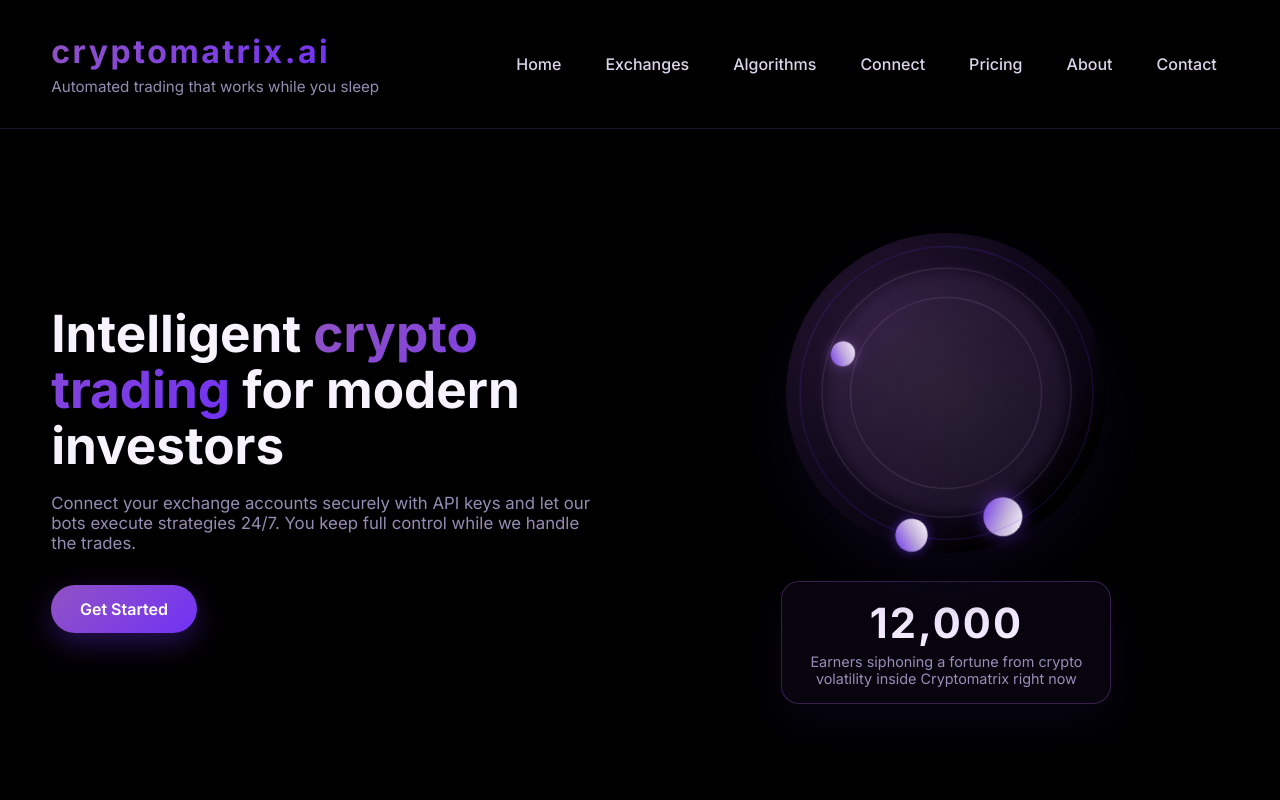
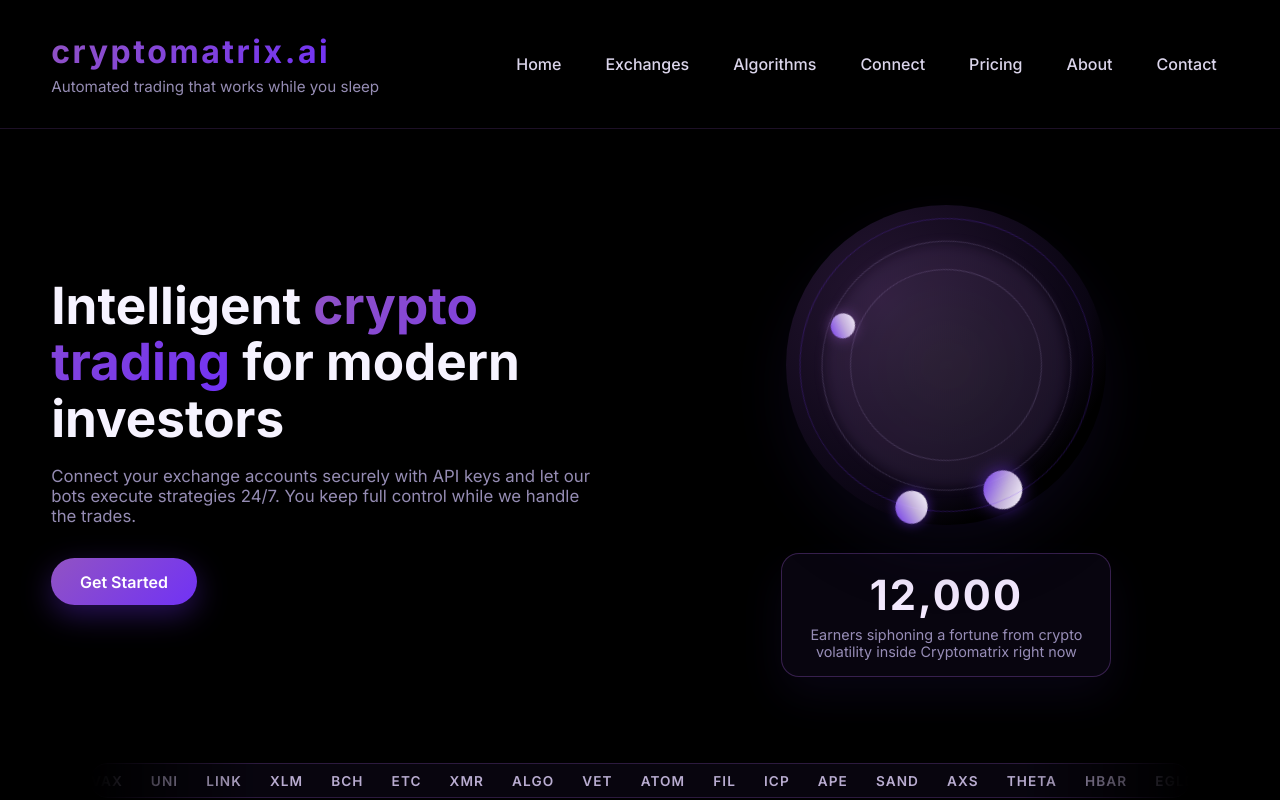
Before and after one commit to arthur-zakaryan/cryptomatrix, a React (Vite) app: page / in a window 1280 px wide. Shown: the top 800 px of the page. Built offline with nearby package versions, Linux system fonts and the light colour scheme.

Commit message:
Add full-width hero marquee of top coins

```diff
--- a/src/App.css
+++ b/src/App.css
@@ -85,12 +85,22 @@
 
 .hero {
   display: grid;
-  grid-template-columns: repeat(auto-fit, minmax(280px, 1fr));
+  grid-template-columns: minmax(0, 1fr);
+  grid-template-areas:
+    'content'
+    'visual'
+    'marquee';
   align-items: center;
+  justify-items: center;
   min-height: calc(100vh - 120px);
   padding: clamp(3rem, 6vw, 6rem) clamp(1.5rem, 4vw, 4rem);
   gap: 3rem;
   scroll-margin-top: 6rem;
+}
+
+.hero-content {
+  grid-area: content;
+  justify-self: stretch;
 }
 
 .hero-content h1 {
@@ -130,6 +140,8 @@
 }
 
 .hero-visual {
+  grid-area: visual;
+  justify-self: stretch;
   display: flex;
   justify-content: center;
   align-items: center;
@@ -239,6 +251,87 @@
   color: rgba(212, 200, 255, 0.7);
   text-align: center;
   max-width: 18rem;
+}
+
+.orbital-marquee {
+  grid-area: marquee;
+  justify-self: stretch;
+  width: 100%;
+  overflow: hidden;
+  position: relative;
+  border-radius: 999px;
+  border: 1px solid rgba(145, 83, 195, 0.28);
+  background: rgba(15, 10, 29, 0.55);
+  mask: linear-gradient(90deg, transparent 0%, rgba(0, 0, 0, 0.95) 15%, rgba(0, 0, 0, 0.95) 85%, transparent 100%);
+  -webkit-mask: linear-gradient(90deg, transparent 0%, rgba(0, 0, 0, 0.95) 15%, rgba(0, 0, 0, 0.95) 85%, transparent 100%);
+  margin-top: 1cm;
+  max-width: min(1100px, 100%);
+}
+
+.orbital-marquee::before,
+.orbital-marquee::after {
+  content: '';
+  position: absolute;
+  top: 0;
+  bottom: 0;
+  width: 40px;
+  pointer-events: none;
+  z-index: 1;
+}
+
+.orbital-marquee::before {
+  left: 0;
+  background: linear-gradient(90deg, rgba(10, 6, 22, 0.85), rgba(10, 6, 22, 0));
+}
+
+.orbital-marquee::after {
+  right: 0;
+  background: linear-gradient(270deg, rgba(10, 6, 22, 0.85), rgba(10, 6, 22, 0));
+}
+
+.orbital-marquee-track {
+  display: inline-flex;
+  align-items: center;
+  gap: 1.75rem;
+  padding: 0.55rem clamp(1.5rem, 4vw, 4rem);
+  animation: orbital-marquee 48s linear infinite;
+  white-space: nowrap;
+}
+
+.orbital-marquee-coin {
+  font-size: 0.85rem;
+  font-weight: 600;
+  color: rgba(228, 213, 255, 0.85);
+  letter-spacing: 0.08em;
+  text-transform: uppercase;
+}
+
+@media (min-width: 860px) {
+  .hero {
+    grid-template-columns: minmax(0, 1fr) minmax(0, 1fr);
+    grid-template-areas:
+      'content visual'
+      'marquee marquee';
+    justify-items: stretch;
+  }
+
+  .hero-content,
+  .hero-visual {
+    justify-self: stretch;
+  }
+
+  .orbital-marquee {
+    justify-self: center;
+  }
+}
+
+@keyframes orbital-marquee {
+  from {
+    transform: translateX(0);
+  }
+  to {
+    transform: translateX(-50%);
+  }
 }
 
 @keyframes orbit-spin {
--- a/src/App.tsx
+++ b/src/App.tsx
@@ -66,6 +66,109 @@
   { name: 'Instagram', href: '#', Icon: InstagramIcon },
   { name: 'YouTube', href: '#', Icon: YouTubeIcon },
   { name: 'TikTok', href: '#', Icon: TikTokIcon }
+];
+
+const marqueeCoins = [
+  'BTC',
+  'ETH',
+  'USDT',
+  'USDC',
+  'BNB',
+  'XRP',
+  'ADA',
+  'DOGE',
+  'SOL',
+  'TRX',
+  'DOT',
+  'MATIC',
+  'LTC',
+  'SHIB',
+  'AVAX',
+  'UNI',
+  'LINK',
+  'XLM',
+  'BCH',
+  'ETC',
+  'XMR',
+  'ALGO',
+  'VET',
+  'ATOM',
+  'FIL',
+  'ICP',
+  'APE',
+  'SAND',
+  'AXS',
+  'THETA',
+  'HBAR',
+  'EGLD',
+  'XTZ',
+  'NEAR',
+  'FLOW',
+  'CHZ',
+  'MANA',
+  'AAVE',
+  'COMP',
+  'SNX',
+  'CRV',
+  'KSM',
+  'GRT',
+  '1INCH',
+  'BAT',
+  'ZIL',
+  'ENJ',
+  'KNC',
+  'RUNE',
+  'CAKE',
+  'FTM',
+  'MINA',
+  'ZRX',
+  'CELR',
+  'ANKR',
+  'QTUM',
+  'KAVA',
+  'AR',
+  'LRC',
+  'OMG',
+  'HOT',
+  'NANO',
+  'DASH',
+  'WAVES',
+  'TFUEL',
+  'RVN',
+  'IOST',
+  'BTT',
+  'ZEN',
+  'SC',
+  'STX',
+  'ONE',
+  'ROSE',
+  'CELO',
+  'BAL',
+  'YFI',
+  'SUSHI',
+  'GALA',
+  'ILV',
+  'LDO',
+  'DYDX',
+  'ARPA',
+  'MASK',
+  'OP',
+  'ARB',
+  'IMX',
+  'GNO',
+  'ENS',
+  'XDC',
+  'KAS',
+  'PEPE',
+  'FLOKI',
+  'BABYDOGE',
+  'WIF',
+  'BONK',
+  'TURBO',
+  'HOGE',
+  'AIDOGE',
+  'MEME',
+  'POPCAT'
 ];
 
 const App = () => {
@@ -176,6 +279,15 @@
             <div className="orbital-stat">
               <span className="orbital-stat-value">{formatActiveCustomers(activeCustomers)}</span>
               <p className="orbital-stat-caption">Earners siphoning a fortune from crypto volatility inside Cryptomatrix right now</p>
+            </div>
+          </div>
+          <div className="orbital-marquee" aria-label="Top cryptocurrencies and memecoins">
+            <div className="orbital-marquee-track">
+              {marqueeCoins.concat(marqueeCoins).map((coin, index) => (
+                <span key={`orbital-coin-${index}`} className="orbital-marquee-coin">
+                  {coin}
+                </span>
+              ))}
             </div>
           </div>
         </section>
```
